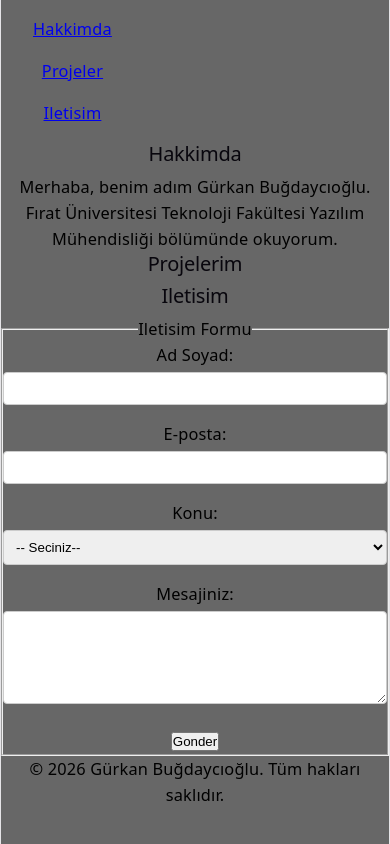
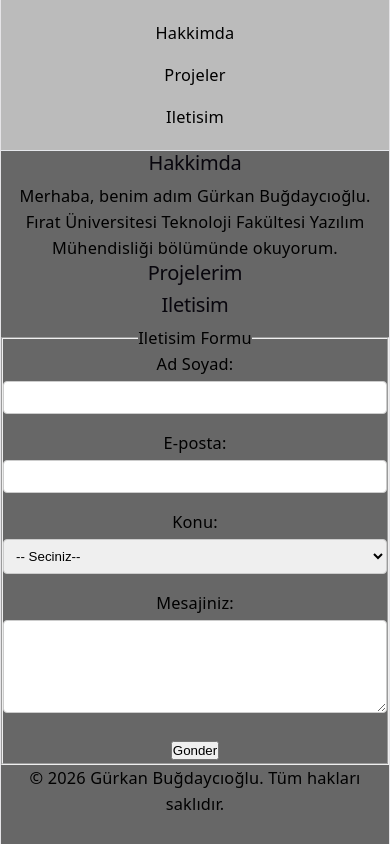
Before and after one commit to GurkanBugdaycioglu/web-lab-hello, a React (Vite) app: page / in a window 390 px wide. Built offline with nearby package versions, Linux system fonts and the light colour scheme.

Commit message:
feat: Update the navigation bar

```diff
--- a/src/styles/navbar.css
+++ b/src/styles/navbar.css
@@ -1,24 +1,66 @@
-/* Navigasyon cubugu */
+header {
+    display: flex;
+    flex-wrap: wrap;
+    justify-content: space-between;
+    align-items: center;
+    padding: var(--space-md) var(--space-lg);
+    background-color: var(--color-surface);
+    border-bottom: 1px solid var(--color-border);
+    position: sticky;
+    top: 0;
+    z-index: 10;
+}
+
+/* Logo / Site adi */
+.site-title {
+    font-size: var(--text-xl);
+    font-weight: 700;
+    color: var(--color-primary);
+}
+
+/* ===== NAV LISTESI ===== */
 nav ul {
     display: flex;
+    flex-wrap: wrap;
     list-style: none;
-    gap: var(--space-md);
+    gap: var(--space-sm);
     padding: 0;
     margin: 0;
 }
 
-/* Mobilde dikey yigin */
+nav a {
+    display: inline-block;
+    padding: var(--space-xs) var(--space-md);
+    color: var(--color-text);
+    text-decoration: none;
+    border-radius: var(--radius-md);
+    transition: background var(--transition-fast),
+                color var(--transition-fast);
+}
+
+nav a:hover,
+nav a:focus {
+    background-color: var(--color-primary);
+    color: var(--color-bg);
+}
+
+/* ===== MOBiLDE DiKEY YIGIN ===== */
 @media (max-width: 639px) {
+    header {
+        flex-direction: column;
+        gap: var(--space-sm);
+    }
+
     nav ul {
         flex-direction: column;
         align-items: center;
+        width: 100%;
+    }
+
+
+    nav a {
+        display: block;
+        text-align: center;
+        width: 100%;
     }
 }
-
-/* Header icindeki hizalama: logo sol, nav sag */
-header {
-    display: flex;
-    justify-content: space-between;
-    align-items: center;
-    padding: var(--space-md) var(--space-xl);
-}
--- a/src/styles/tokens.css
+++ b/src/styles/tokens.css
@@ -6,7 +6,7 @@
     --color-bg: #676767;
     --color-text: #000000;
     --color-muted: #444444;
-    --color-surface: #F9FAFB;
+    --color-surface: #bbbbbb;
     --color-border: #E5E7EB;
     --color-error: #DC2626;
     --color-success: #16A34A;
```
Also changed, not shown: src/styles/toolbar.css (added).
